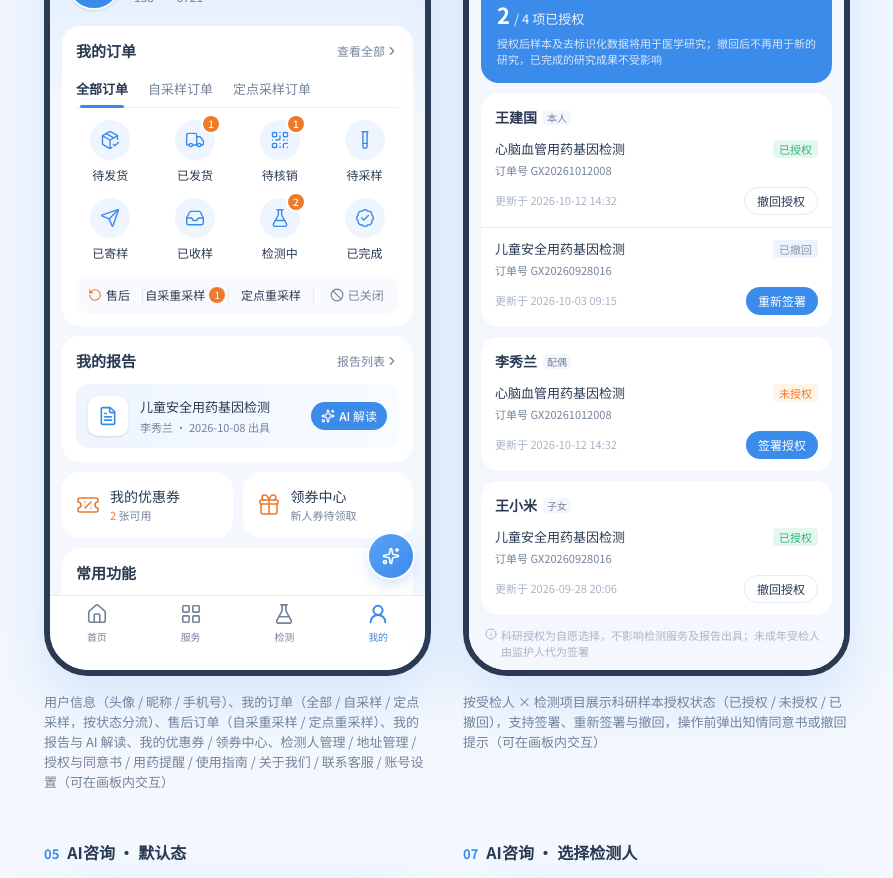
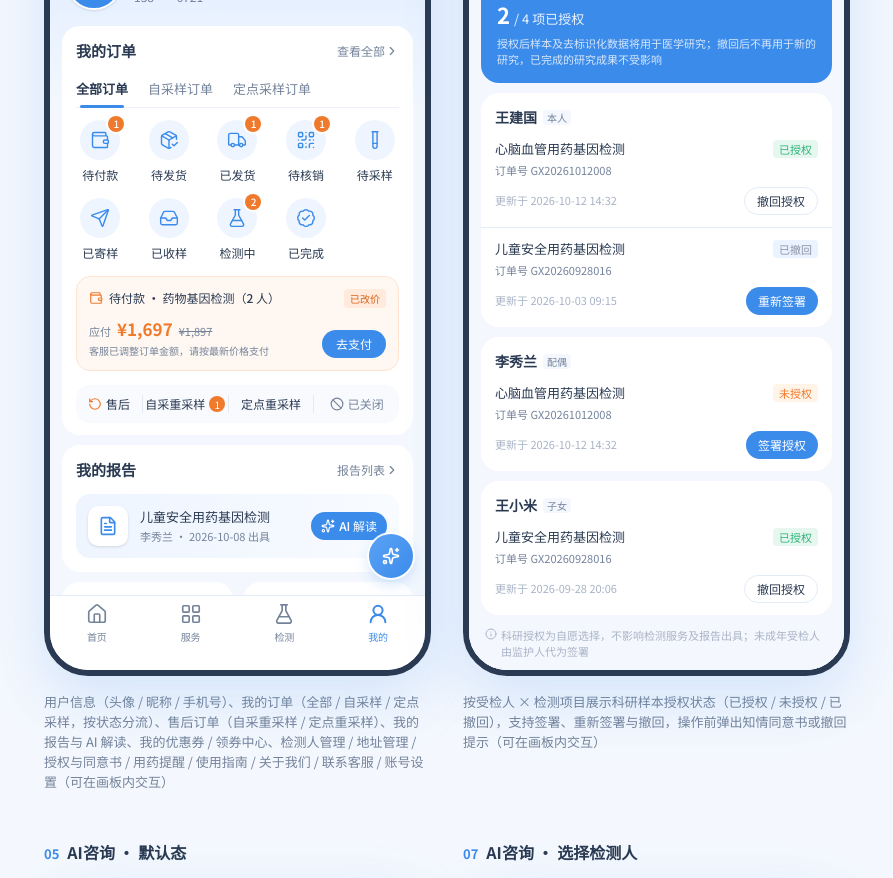
Before and after one commit to Bonye1986/douzheng, a Next.js app: page / in a window 1280 px wide. Shown: the part 6260-7138 px from the top of the page, without its empty margins (193-1086 px from the left). Built offline with nearby package versions, Linux system fonts and the light colour scheme.

Commit message:
Add pending payment status with admin price adjustment to mine page

```diff
--- a/components/mini/mine-screen.tsx
+++ b/components/mini/mine-screen.tsx
@@ -28,6 +28,7 @@ import {
   Truck,
   UserRound,
   Users,
+  Wallet,
   type LucideIcon,
 } from 'lucide-react'
 import { Capsule, StatusBar } from '@/components/mini/phone-frame'
@@ -36,6 +37,7 @@ import { initialExaminees } from '@/components/mini/checkout-data'
 import { cn } from '@/lib/utils'
 
 type StatusKey =
+  | 'toPay'
   | 'toShip'
   | 'shipped'
   | 'toVerify'
@@ -47,6 +49,7 @@ type StatusKey =
   | 'closed'
 
 const statusMeta: Record<StatusKey, { label: string; icon: LucideIcon; count?: number }> = {
+  toPay: { label: '待付款', icon: Wallet, count: 1 },
   toShip: { label: '待发货', icon: PackageCheck },
   shipped: { label: '已发货', icon: Truck, count: 1 },
   toVerify: { label: '待核销', icon: QrCode, count: 1 },
@@ -62,17 +65,17 @@ const orderTabs = [
   {
     key: 'all',
     label: '全部订单',
-    statuses: ['toShip', 'shipped', 'toVerify', 'toSample', 'sent', 'received', 'testing', 'done'],
+    statuses: ['toPay', 'toShip', 'shipped', 'toVerify', 'toSample', 'sent', 'received', 'testing', 'done'],
   },
   {
     key: 'self',
     label: '自采样订单',
-    statuses: ['toShip', 'shipped', 'toSample', 'sent', 'received', 'testing', 'done'],
+    statuses: ['toPay', 'toShip', 'shipped', 'toSample', 'sent', 'received', 'testing', 'done'],
   },
   {
     key: 'site',
     label: '定点采样订单',
-    statuses: ['toVerify', 'toSample', 'sent', 'received', 'testing', 'done'],
+    statuses: ['toPay', 'toVerify', 'toSample', 'sent', 'received', 'testing', 'done'],
   },
 ] as const satisfies readonly { key: string; label: string; statuses: readonly StatusKey[] }[]
 
@@ -167,7 +170,7 @@ export function MineScreen({ initialAuthOpen = false }: { initialAuthOpen?: bool
               ))}
             </div>
           </div>
-          <ul role="tabpanel" aria-label={activeTab.label} className="mt-3 grid grid-cols-4 gap-y-3.5 px-1.5">
+          <ul role="tabpanel" aria-label={activeTab.label} className="mt-3 grid grid-cols-5 gap-y-3.5 px-1">
             {activeTab.statuses.map((key) => {
               const s = statusMeta[key]
               return (
@@ -188,6 +191,33 @@ export function MineScreen({ initialAuthOpen = false }: { initialAuthOpen?: bool
               )
             })}
           </ul>
+
+          {/* 待付款订单：后台可改价，用户端按最新价格支付 */}
+          <div className="mx-3.5 mt-3.5 rounded-xl border border-[#ffe3cf] bg-[#fff8f2] p-3">
+            <div className="flex items-center justify-between">
+              <span className="flex items-center gap-1.5 text-[12px] font-medium text-foreground">
+                <Wallet className="size-3.5 text-[#f07a2c]" aria-hidden="true" />
+                待付款 · 药物基因检测（2 人）
+              </span>
+              <span className="rounded bg-[#ffeadb] px-1.5 py-0.5 text-[10px] font-medium text-[#d9621a]">已改价</span>
+            </div>
+            <div className="mt-2 flex items-end justify-between">
+              <div>
+                <p className="flex items-baseline gap-1.5">
+                  <span className="text-[11px] text-muted-foreground">应付</span>
+                  <span className="text-[17px] font-semibold tabular-nums text-[#f07a2c]">¥1,697</span>
+                  <span className="text-[11px] tabular-nums text-muted-foreground line-through">¥1,897</span>
+                </p>
+                <p className="mt-0.5 text-[10px] text-muted-foreground">客服已调整订单金额，请按最新价格支付</p>
+              </div>
+              <button
+                type="button"
+                className="h-7 shrink-0 rounded-full bg-primary px-3.5 text-[12px] font-medium text-primary-foreground"
+              >
+                去支付
+              </button>
+            </div>
+          </div>
 
           {/* 售后订单 / 已关闭 */}
           <div className="mx-3.5 mt-3.5 flex items-center rounded-xl bg-[#f8fafe] py-2.5 pl-3">
```
